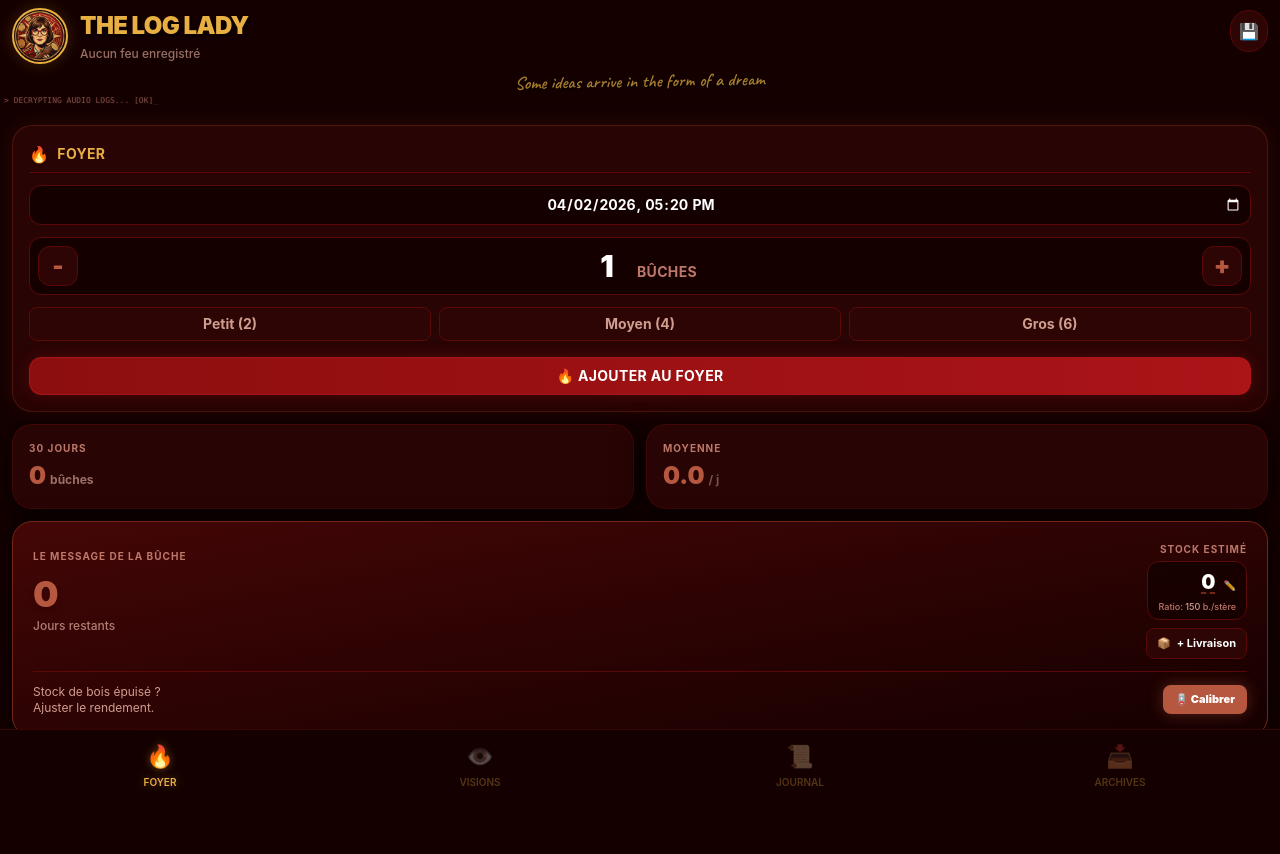
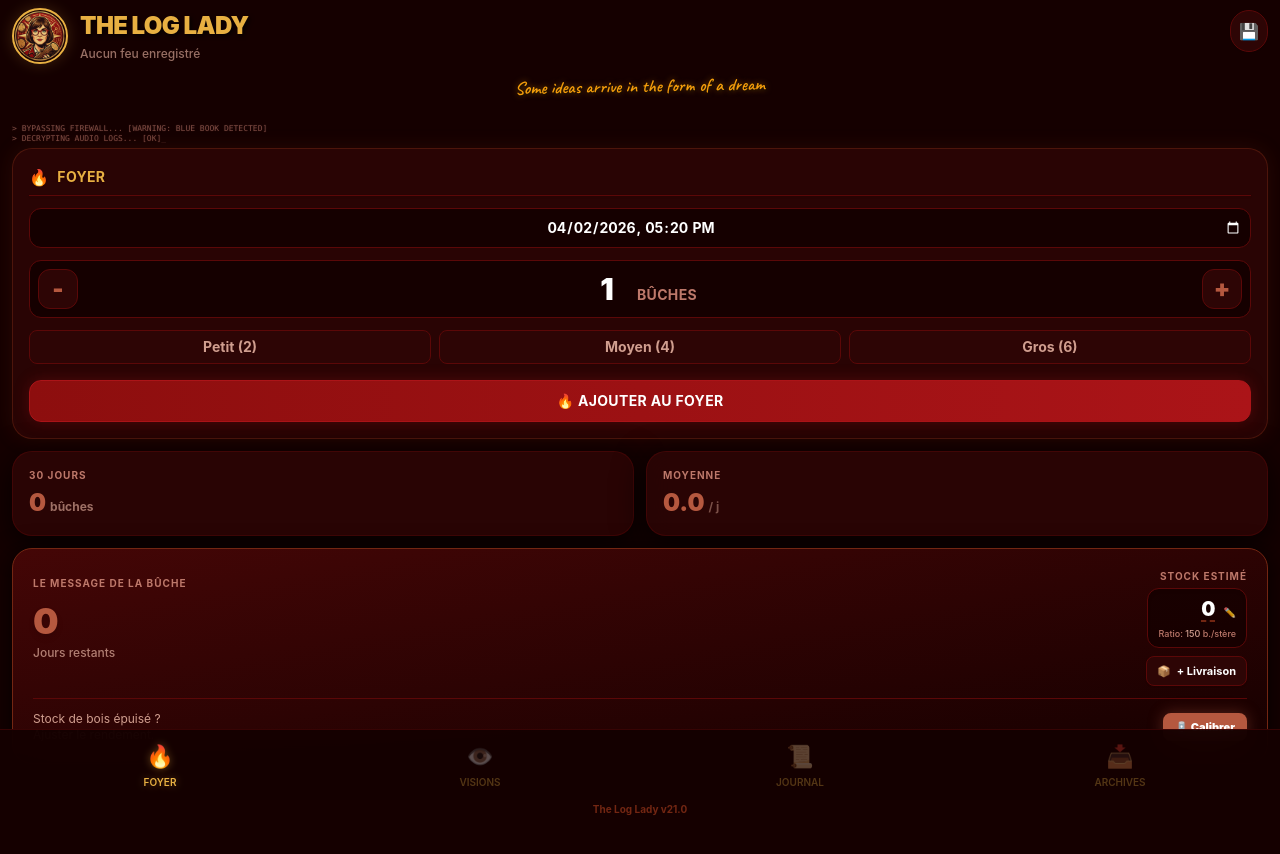
Before and after one commit to Tatou1973/theloglady, a plain HTML site: page index.html in a window 1280 px wide. Drawn offline with nearby package versions, Linux system fonts and the light colour scheme.

Commit message:
Update index.html

```diff
--- a/index.html
+++ b/index.html
@@ -8,7 +8,7 @@
     <meta name="apple-mobile-web-app-capable" content="yes">
     <meta name="apple-mobile-web-app-status-bar-style" content="black-translucent">
     <meta name="apple-mobile-web-app-title" content="The Log Lady">
-    <link rel="apple-touch-icon" href="logo2.jpg?v=20">
+    <link rel="apple-touch-icon" href="logo2.jpg?v=21">
 
     <title>The Log Lady</title>
     <script src="https://cdn.tailwindcss.com"></script>
@@ -31,7 +31,7 @@
                             c8: '#b5583f',
                             c9: '#bd786a',
                             c10: '#d09e8f',
-                            gold: '#e8b042' /* Nouvel Or extrait de logo2.jpg */
+                            gold: '#e8b042'
                         }
                     },
                     fontFamily: {
@@ -95,12 +95,12 @@
             align-items: center;
             font-size: 10px;
             font-weight: 600;
-            color: rgba(232, 176, 66, 0.3); /* Or tamisé */
+            color: rgba(232, 176, 66, 0.3);
             transition: all 0.2s;
             width: 25%;
         }
         .nav-item.active {
-            color: #e8b042; /* Nouvel Or */
+            color: #e8b042;
             text-shadow: 0 0 8px rgba(232, 176, 66, 0.4);
         }
         .nav-item span.icon { font-size: 22px; margin-bottom: 2px; }
@@ -168,11 +168,11 @@
     <!-- ============================================== -->
     <!-- EN-TÊTE GLOBAL                                 -->
     <!-- ============================================== -->
-    <header class="pt-2 pb-1 px-3">
+    <header class="pt-2 pb-2 px-3">
         <div class="flex justify-between items-start">
             <div class="flex items-center gap-2 sm:gap-3 flex-1 min-w-0">
                 <div class="w-12 h-12 sm:w-14 sm:h-14 relative flex items-center justify-center rounded-full overflow-hidden border-2 border-tp-gold shadow-[0_0_15px_rgba(232,176,66,0.2)] shrink-0 bg-tp-c1">
-                    <img src="logo2.jpg?v=20" alt="Log Lady Logo" class="w-full h-full object-cover">
+                    <img src="logo2.jpg?v=21" alt="Log Lady Logo" class="w-full h-full object-cover">
                 </div>
                 <div class="flex flex-col justify-center min-w-0">
                     <h1 class="text-[20px] sm:text-2xl font-black tracking-tight text-tp-gold drop-shadow-sm uppercase leading-none" style="text-shadow: 2px 2px 4px rgba(0,0,0,0.8);">THE LOG LADY</h1>
@@ -187,25 +187,25 @@
         </div>
 
         <!-- CITATION ALÉATOIRE -->
-        <div class="w-full flex justify-center items-center mt-1.5 px-2">
-            <span id="random-quote" class="font-script text-tp-gold/70 text-lg transform -rotate-1 text-center leading-tight" style="text-shadow: 1px 1px 3px rgba(0,0,0,0.9);">
+        <div class="w-full flex justify-center items-center mt-2 px-2">
+            <span id="random-quote" class="font-script text-[#f59e0b] text-base sm:text-lg transform -rotate-1 text-center leading-tight" style="text-shadow: 0 0 6px rgba(245, 158, 11, 0.5), 1px 1px 2px rgba(0,0,0,0.9);">
                 <!-- Géré par JS -->
             </span>
         </div>
     </header>
 
-    <!-- Espace global avant le contenu -->
-    <div class="mb-4">
-        <!-- FAKE LOGS DIANE (Taille 8px, Alignement à gauche) -->
-        <div id="diane-logs" class="font-mono text-[8px] text-tp-c9/60 px-1 h-3 leading-none text-left truncate" style="text-shadow: 0 0 2px rgba(189, 120, 106, 0.2);">
-            <!-- Injecté par JS -->
-        </div>
-    </div>
+    <!-- Air sous l'en-tête pour dégager le logo/titre/citation -->
+    <div class="h-2 sm:h-4"></div>
 
     <!-- ============================================== -->
     <!-- Onglet 1 : FOYER (Saisie)                      -->
     <!-- ============================================== -->
     <div id="tab-dashboard" class="tab-content active">
+
+        <!-- FAKE LOGS DIANE (Aligné strictement sur le bord gauche du module Foyer) -->
+        <div id="diane-logs" class="font-mono text-[8px] text-tp-c9/60 mb-1 h-5 leading-tight text-left overflow-hidden" style="text-shadow: 0 0 2px rgba(189, 120, 106, 0.2);">
+            <!-- Injecté par JS -->
+        </div>
 
         <!-- Saisie Rapide (Compteur) -->
         <div class="ios-card p-3 sm:p-4 border-tp-c5/50 shadow-[0_0_20px_rgba(115,38,18,0.2)] mt-0 mb-3">
@@ -232,7 +232,7 @@
                     <button onclick="setCounter(6)" class="flex-1 py-1.5 bg-tp-c2 text-tp-c10 border border-tp-c4 text-sm font-bold rounded-lg btn-press hover:bg-tp-c3 transition-colors">Gros (6)</button>
                 </div>
 
-                <button onclick="addNewEntry()" class="w-full bg-gradient-to-r from-tp-c6 to-tp-c7 text-white py-2 px-4 rounded-xl font-bold text-sm btn-press shadow-[0_0_15px_rgba(171,20,24,0.3)] mt-0 border border-tp-c7 tracking-wide flex justify-center items-center gap-2">
+                <button onclick="addNewEntry()" class="w-full bg-gradient-to-r from-tp-c6 to-tp-c7 text-white py-2.5 px-4 rounded-xl font-bold text-sm btn-press shadow-[0_0_15px_rgba(171,20,24,0.3)] mt-0 border border-tp-c7 tracking-wide flex justify-center items-center gap-2">
                     🔥 AJOUTER AU FOYER
                 </button>
             </div>
@@ -243,12 +243,14 @@
             <div class="ios-card p-4 mb-0 flex flex-col justify-center">
                 <span class="text-[10px] font-bold text-tp-c9 uppercase tracking-widest">30 Jours</span>
                 <div class="text-2xl font-black mt-1 flex items-baseline gap-1">
+                    <!-- Non modifiable : tp-c8 -->
                     <span id="kpi-30d" class="text-tp-c8">0</span><small class="text-xs font-bold text-tp-c10/70">bûches</small>
                 </div>
             </div>
             <div class="ios-card p-4 mb-0 flex flex-col justify-center">
                 <span class="text-[10px] font-bold text-tp-c9 uppercase tracking-widest">Moyenne</span>
                 <div class="text-2xl font-black mt-1 flex items-baseline gap-1">
+                    <!-- Non modifiable : tp-c8 -->
                     <span id="kpi-avg" class="text-tp-c8">0.0</span><small class="text-xs font-bold opacity-70 text-tp-c10/70">/ j</small>
                 </div>
             </div>
@@ -259,6 +261,7 @@
             <div class="flex justify-between items-start relative z-10">
                 <div>
                     <span class="text-[10px] font-bold text-tp-c9 uppercase tracking-widest">Le message de la Bûche</span>
+                    <!-- Non modifiable : tp-c8 -->
                     <div class="text-4xl font-black mt-2 text-tp-c8 drop-shadow-md" id="kpi-autonomie">0</div>
                     <p id="kpi-autonomie-texte" class="text-tp-c10/80 text-xs font-medium mt-1">Jours restants</p>
                 </div>
@@ -266,10 +269,11 @@
                     <span class="text-[10px] font-bold text-tp-c9 uppercase tracking-widest">Stock Estimé</span>
                     <div class="mt-1 bg-tp-c1/80 px-2.5 py-1.5 rounded-xl border border-tp-c4 flex flex-col items-end cursor-pointer active:scale-95 transition-transform shadow-inner" onclick="adjustStockManually()" title="Modifier le stock manuellement">
                         <div class="flex items-baseline gap-1">
-                            <!-- Seule la valeur du stock est blanche, car elle est modifiable -->
+                            <!-- Modifiable : Blanc -->
                             <span id="stock-buches-display" class="text-white font-black text-xl underline decoration-dashed decoration-tp-c5 underline-offset-4">0</span>
                             <span class="text-[10px] text-tp-c10/80 ml-1">✏️</span>
                         </div>
+                        <!-- Non modifiable : tp-c10 -->
                         <div class="text-[9px] text-tp-c9 mt-1 font-medium">Ratio: <span id="ratio-display" class="text-tp-c10">150</span> b./stère</div>
                     </div>
 
@@ -313,7 +317,7 @@
             <div class="grid grid-cols-2 gap-2">
                 <div class="bg-tp-c1/60 p-3 rounded-xl border border-tp-c4">
                     <span class="text-[9px] text-tp-c10/70 uppercase font-bold block mb-1">🔥 Plus gourmande</span>
-                    <!-- Couleur unifiée tp-c10 -->
+                    <!-- Non modifiable : c10 -->
                     <div id="ext-max-year" class="text-xl font-black text-tp-c10">----</div>
                     <div id="ext-max-year-val" class="text-xs font-bold text-tp-c8 mt-1">0 bûches</div>
                 </div>
@@ -404,7 +408,7 @@
     </div>
 
     <!-- VERSION INDICATOR (Global at bottom) -->
-    <div class="version-indicator mb-6">The Log Lady v20.0</div>
+    <div class="version-indicator mb-6">The Log Lady v21.0</div>
 
     <!-- ============================================== -->
     <!-- Navigation Basse                               -->
@@ -431,12 +435,10 @@
     <script>
         const STORAGE_KEY = 'buches_app_v1';
 
-        // Palette extraite
         const COLORS = ['#d09e8f', '#ab1418', '#b5583f', '#8d0e0e', '#732612', '#5b0808', '#bd786a', '#440606', '#2d0505', '#150000'];
         const MONTHS = ["Jan", "Fév", "Mar", "Avr", "Mai", "Juin", "Juil", "Août", "Sep", "Oct", "Nov", "Déc"];
         const MONTHS_FULL = ["Janvier", "Février", "Mars", "Avril", "Mai", "Juin", "Juillet", "Août", "Septembre", "Octobre", "Novembre", "Décembre"];
 
-        // CITATIONS EXACTES (Fichier joint)
         const CITATIONS = [
             "You can ask it now",
             "My log does not judge",
@@ -458,7 +460,6 @@
             "I carry a log – yes. Is it funny to you?"
         ];
 
-        // State global
         const state = {
             data: [],
             stockLogs: 0,
@@ -554,7 +555,7 @@
             prompt: (title, message, def = '') => CustomModal.show(`✏️ ${title}`, message, 'prompt', def)
         };
 
-        // --- Fake Logs Terminal Diane (Strict 1 ligne, alignement gauche) ---
+        // --- Fake Logs Terminal Diane (Strict 2 lignes maximum) ---
         function playDianeLogs() {
             const logEl = document.getElementById('diane-logs');
             if (!logEl) return;
@@ -567,17 +568,20 @@
                 "> USER 'DIANE' LOGGED IN."
             ];
 
+            let currentLines = [];
             let delay = 0;
 
             messages.forEach((msg) => {
                 delay += 800 + Math.random() * 600;
                 setTimeout(() => {
-                    logEl.innerHTML = msg + "<span class='animate-pulse'>_</span>";
+                    currentLines.push(msg);
+                    if (currentLines.length > 2) currentLines.shift(); // Maintient strictement 2 lignes max
+                    logEl.innerHTML = currentLines.join("<br>") + "<span class='animate-pulse'>_</span>";
                 }, delay);
             });
 
             setTimeout(() => {
-                logEl.innerHTML = messages[messages.length - 1];
+                logEl.innerHTML = currentLines.join("<br>");
             }, delay + 2000);
         }
 
```
